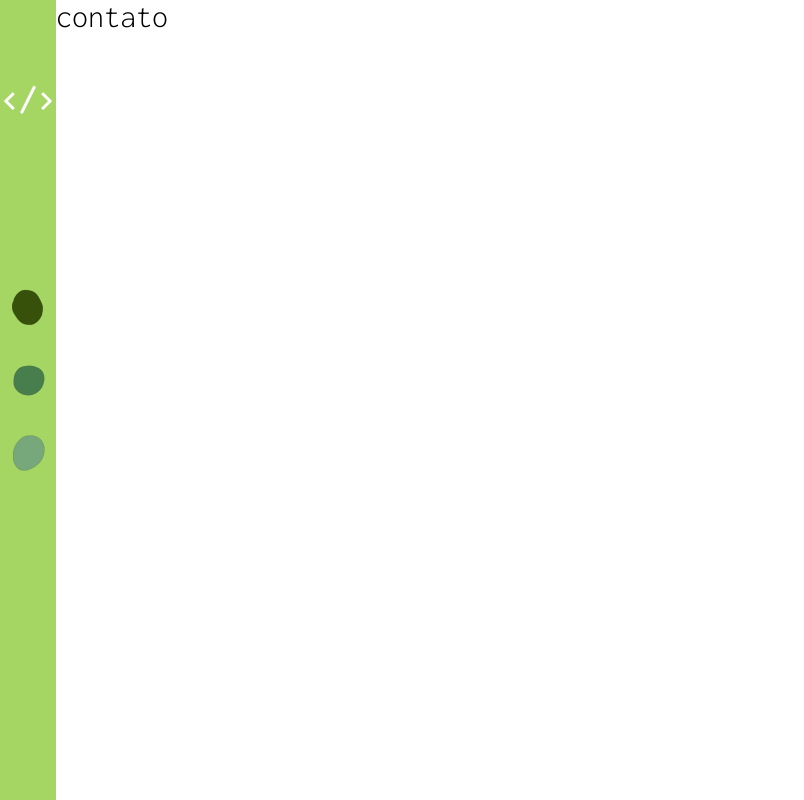
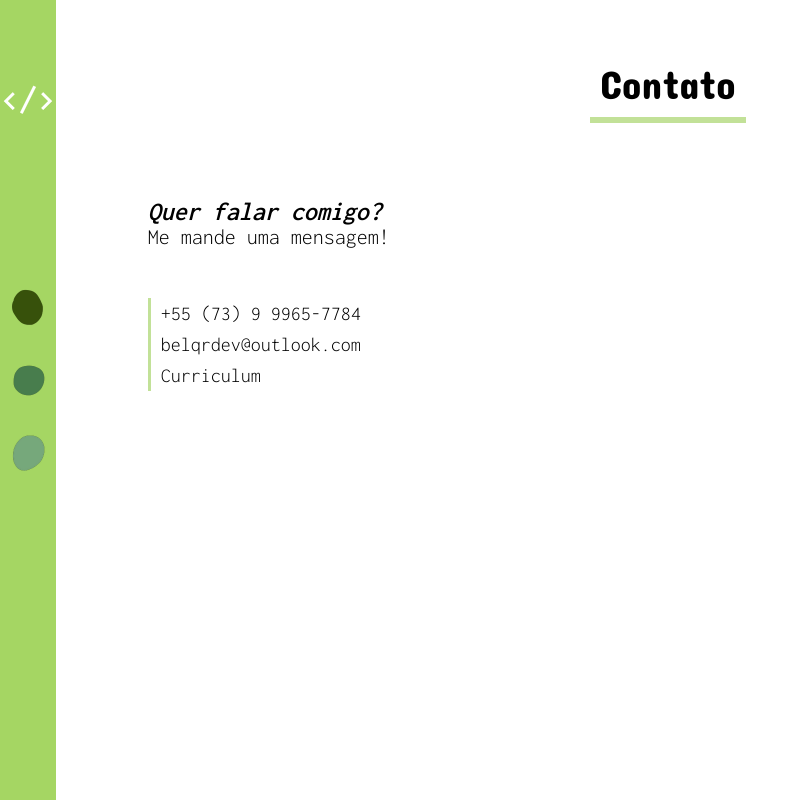
Before and after one commit to belqr/portfolio, a React (Create React App) app: page /contact in a window 1280 px wide. Shown: the whole page, without its empty margins (0-804 px from the left). Built offline with nearby package versions, Linux system fonts and the light colour scheme.

Commit message:
feat:  created component and stylized

```diff
--- a/src/pages/contato/contact.jsx
+++ b/src/pages/contato/contact.jsx
@@ -1,9 +1,25 @@
+import Form from './components/form';
+import { Container } from './style';
 
 function Contact() {
    return(
-      <>
-         <h1> contato </h1>
-      </>
+      <Container>
+         <h2> Contato </h2>
+         <section>
+            <div className='box-contact-me'>
+               <div>
+                  <i> <h3> Quer falar comigo? </h3> </i>
+                  <p> Me mande uma mensagem! </p>
+               </div>
+               <div>
+                  <p> +55 (73) 9 9965-7784 </p>
+                  <p> belqrdev@outlook.com </p>
+                  <a href=''> <p> Curriculum </p> </a>
+               </div>
+            </div>
+            <Form />
+         </section>
+      </Container>
    )
 }
 export default Contact;
--- a/src/pages/contato/style.js
+++ b/src/pages/contato/style.js
@@ -0,0 +1,122 @@
+import styled from 'styled-components';
+
+export const Container = styled.div`
+   margin: 50px 0;
+   width: 100%;
+   display: flex;
+   flex-direction: column;
+   align-items: center;
+
+   h2 {
+      margin-bottom: 50px;
+      padding: 10px;
+      width: fit-content;
+      text-align: center;
+      font-size: 2.5rem;
+      font-weight: 500;
+      font-family: 'Concert One', cursive;
+      border-bottom: 6px solid #C2E198;
+   }
+
+   section {
+      width: 85%;
+      display: flex;
+      justify-content: space-evenly;
+
+      .box-contact-me {
+         width: 100%;
+         display: flex;
+         flex-direction: column;
+
+         div:first-child {
+            margin: 25px 0;
+            width: 100%;
+            display: flex;
+            flex-direction: column;
+
+            h3 {
+               font-size: 26px;
+               font-weight: 600;
+            }
+
+            p {
+               font-size: 22px;
+            }
+         }
+
+         div:last-child {
+            margin: 25px 0;
+            padding-left: 10px;
+            width: 100%;
+            display: flex;
+            flex-direction: column;
+            border-left: 3px solid #C2E198;
+
+            a {
+               text-decoration: none;
+            }
+
+            p {
+               padding: 5px 0;
+               font-size: 20px;
+            }
+         }
+      }
+   }
+
+   @media (max-width: 768px) {
+      margin: 25px 0;
+
+      h2 {
+         margin-bottom: 25px;
+         font-size: 1.75rem;
+         border-bottom: 4px solid #C2E198;
+      }
+
+      section {
+         width: 85%;
+         display: flex;
+         flex-direction: column;
+         justify-content: space-evenly;
+
+         .box-contact-me {
+            width: 100%;
+            display: flex;
+            flex-direction: column;
+
+            div:first-child {
+               margin: 25px 0;
+               width: 100%;
+               display: flex;
+               flex-direction: column;
+
+               h3 {
+                  font-size: 1.3rem;
+               }
+
+               p {
+                  font-size: 20px;
+               }
+            }
+
+            div:last-child {
+               margin: 25px 0;
+               padding-left: 10px;
+               width: 100%;
+               display: flex;
+               flex-direction: column;
+               border-left: 3px solid #C2E198;
+
+               a {
+                  text-decoration: none;
+               }
+
+               p {
+                  padding: 5px 0;
+                  font-size: 16px;
+               }
+            }
+         }
+      }
+   }
+`
```
